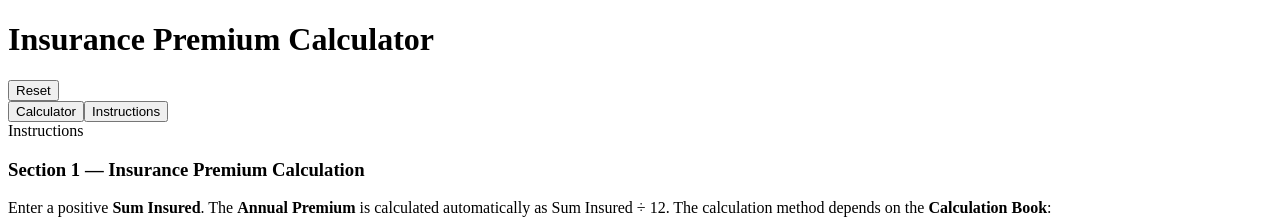
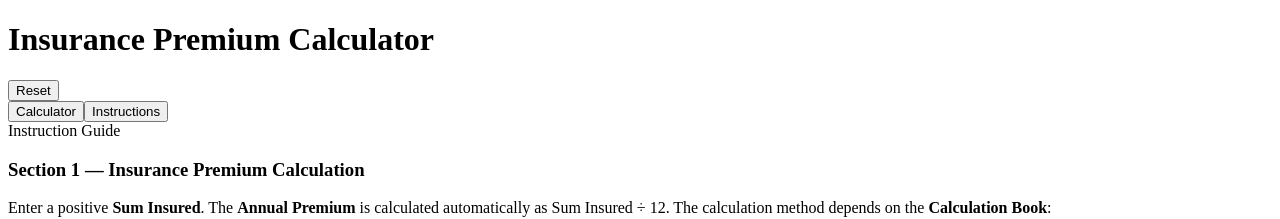
Before and after one commit to sharmalily1984-cloud/insurance-premium-web, a React (Vite) app: page / in a window 1280 px wide. Both pictures are taken after a click on the button "Instructions". Shown: the top 219 px of the page. Built offline with nearby package versions, Linux system fonts and the light colour scheme; the HTML template or start-up script is replaced by a standard one.

Commit message:
Banner name update

```diff
--- a/src/components/Instructions.tsx
+++ b/src/components/Instructions.tsx
@@ -1,7 +1,7 @@
 export default function Instructions() {
   return (
     <div>
-      <div className="banner">Instructions</div>
+      <div className="banner">Instruction Guide</div>
       <div className="panel instructions">
         <h3>Section 1 — Insurance Premium Calculation</h3>
         <p>
```
